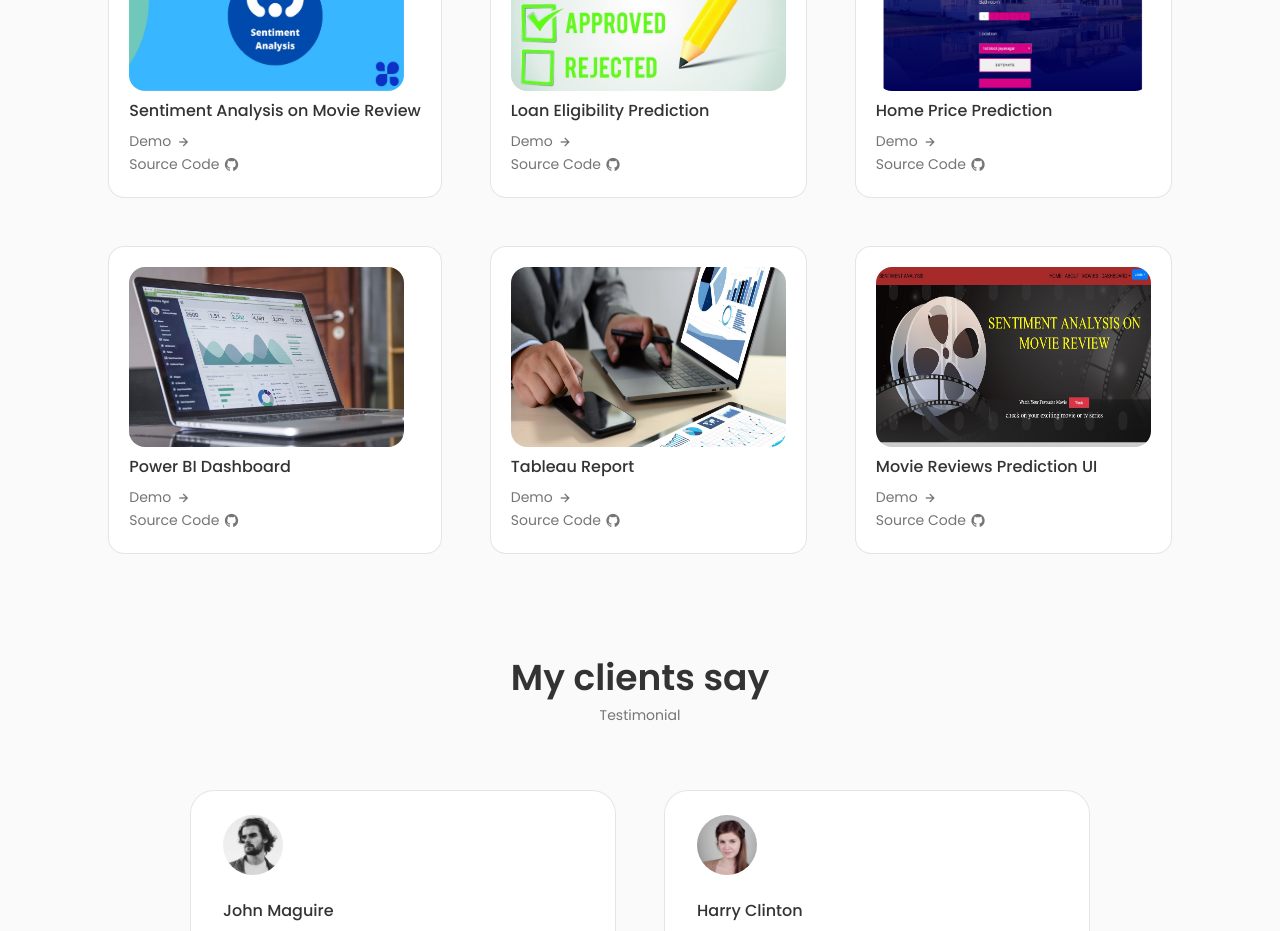
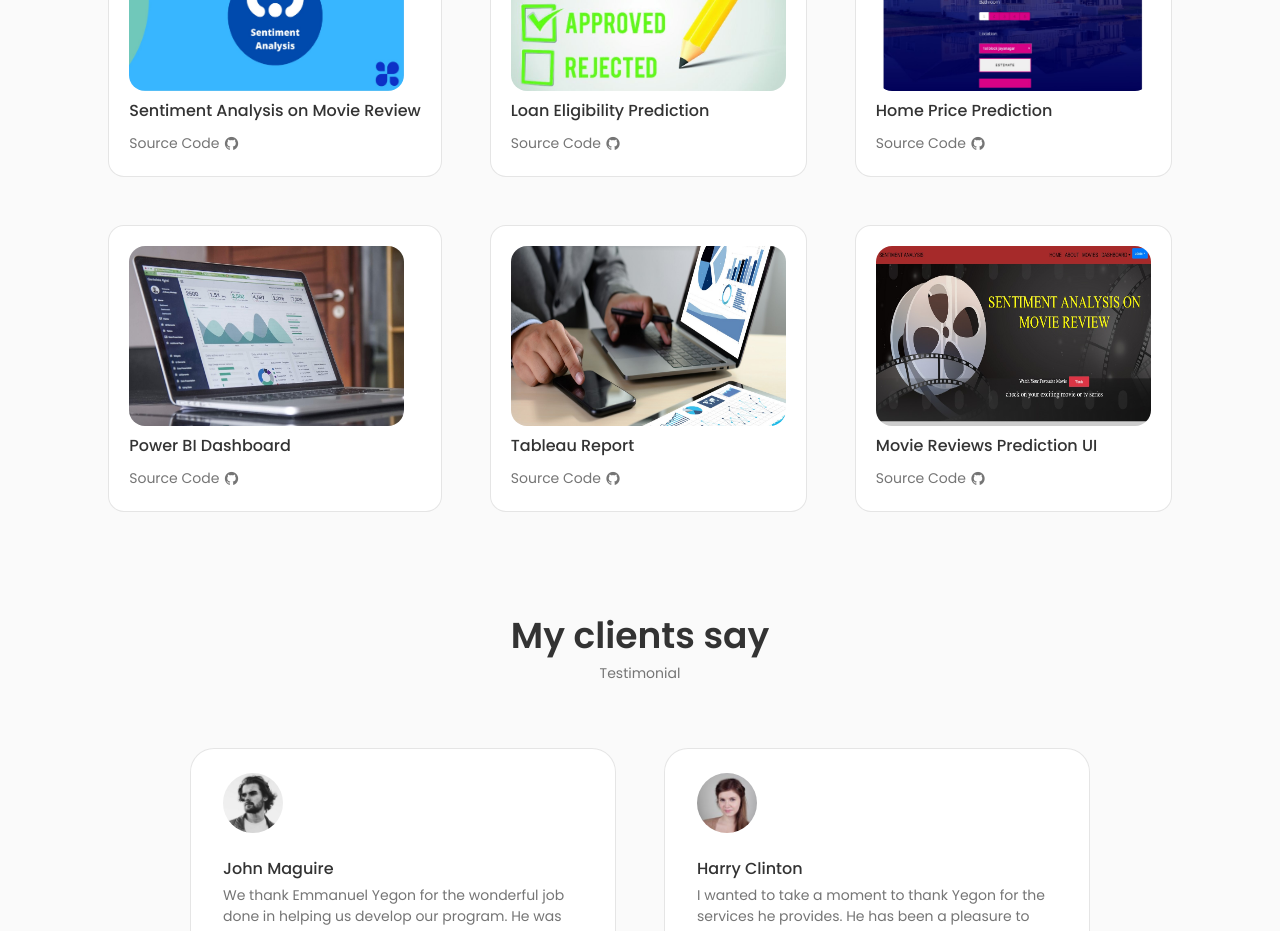
Before and after one commit to emmanuel-yegon/portfolio, a React (Create React App) app: page / in a window 1280 px wide. Shown: the part 2740-3671 px from the top of the page. Built offline with nearby package versions, Linux system fonts and the light colour scheme.

Commit message:
portfolio website

```diff
--- a/src/components/work/WorkItems.jsx
+++ b/src/components/work/WorkItems.jsx
@@ -5,9 +5,9 @@
     <div className="work__card" key={item.id}>
       <img src={item.image} className="work__img" alt="" />
       <h3 className="work__title">{item.title}</h3>
-        <a href="" className="work__button">
+        {/* <a href="" className="work__button">
           Demo <i className="bx bx-right-arrow-alt work__button-icon"></i>
-        </a>
+        </a> */}
         <a href={item.url} className="work__button">
           Source Code <i className="uil uil-github work__button-icon"></i>
         </a>
```
